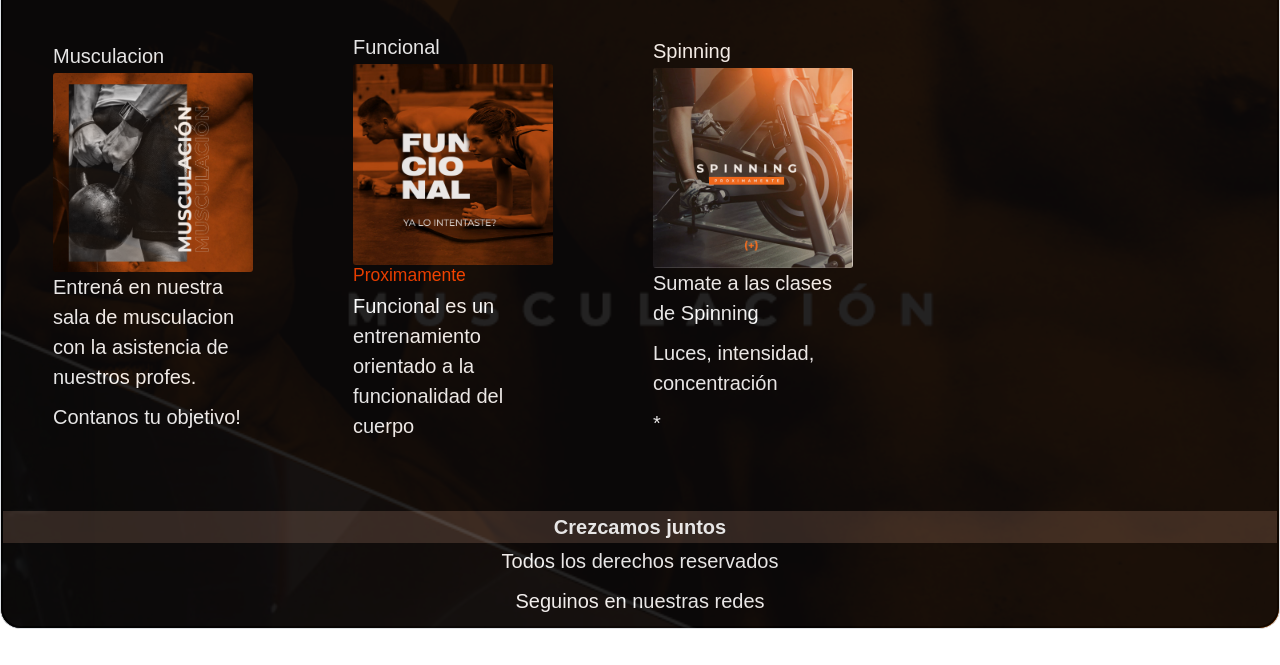
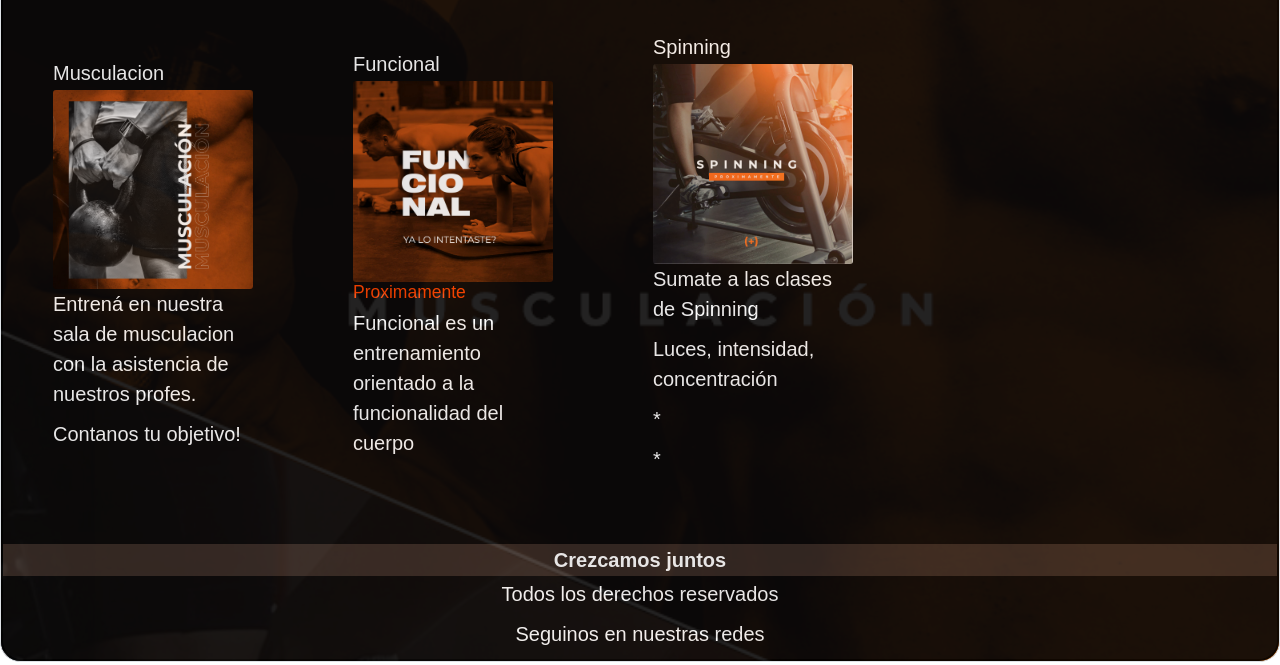
Before and after one commit to cederNicolas/Repo, a plain HTML site: page index.html in a window 1280 px wide. Shown: the part 135-800 px from the top of the page. Drawn offline with nearby package versions, Linux system fonts and the light colour scheme.

Commit message:
anothercommit

```diff
--- a/index.html
+++ b/index.html
@@ -64,6 +64,7 @@
               <p>Sumate a las clases de Spinning</p>
               <p>Luces, intensidad, concentración</p>
               <p>*</p>
+              <p>*</p>
             </section>
           </div>
         </main>
```
